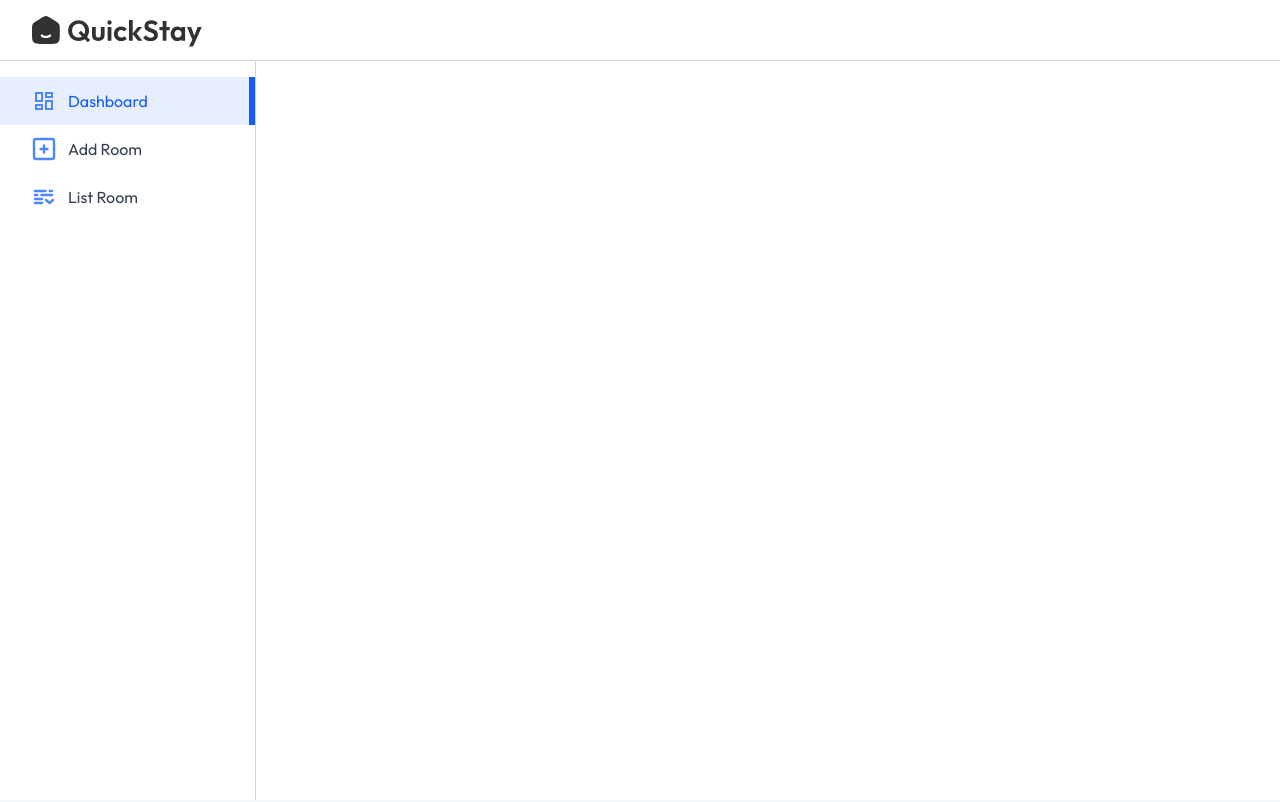
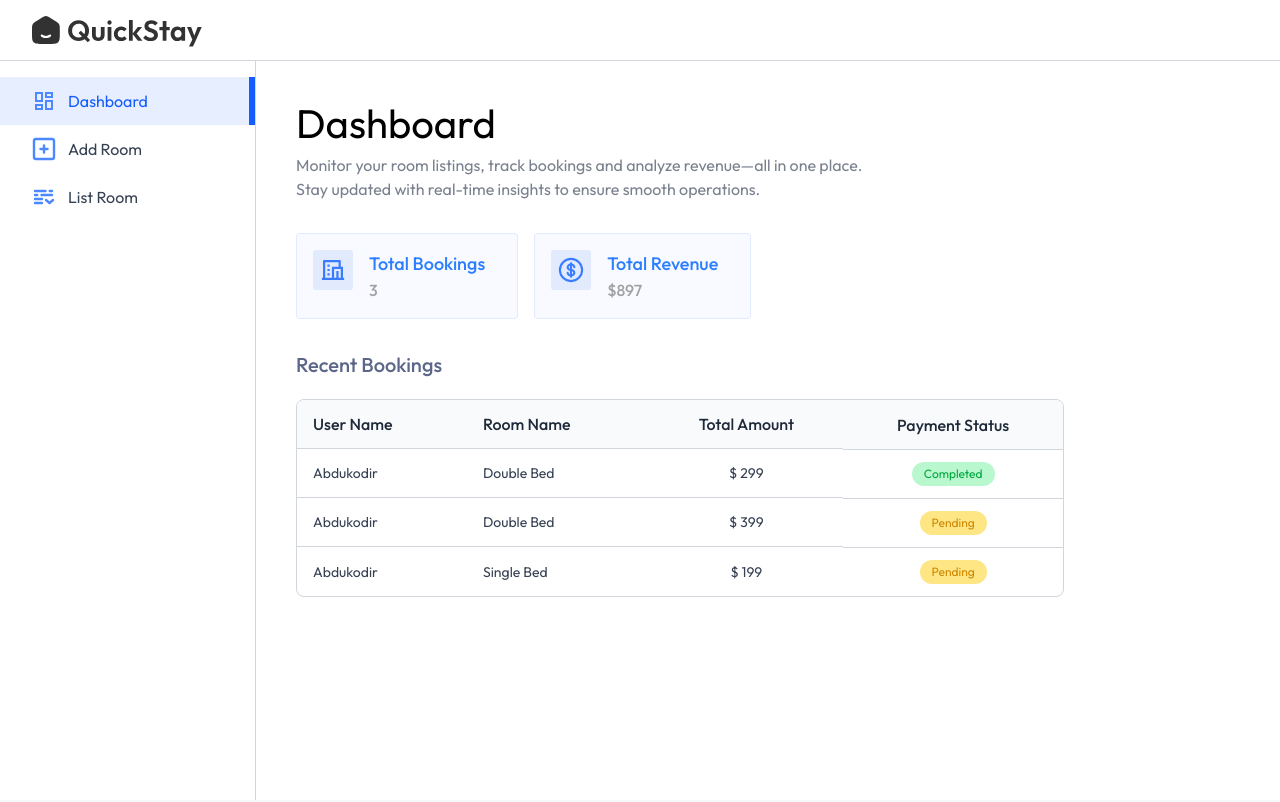
Before and after one commit to abdukodir96/hotel-booking, a React (Vite) app: page /owner in a window 1280 px wide. Shown: the top 802 px of the page. Built offline with nearby package versions, Linux system fonts and the light colour scheme; no server answers; a web font is replaced by a local one.

Commit message:
feat: develop and publish Owner Layout Page

```diff
--- a/src/pages/hotelOwner/Dashboard.jsx
+++ b/src/pages/hotelOwner/Dashboard.jsx
@@ -1,9 +1,99 @@
-import React from "react";
+import React, { useState } from "react";
+import Title from "../../components/Title";
+import { assets, dashboardDummyData } from "../../assets/assets";
 
 const Dashboard = () => {
+  const [dashboardData, setDashboardData] = useState(dashboardDummyData);
+
   return (
     <div>
-      <div></div>
+      <Title
+        align="left"
+        font="outfit"
+        title="Dashboard"
+        subTitle="Monitor your room listings, track bookings and analyze revenue—all in one place. Stay updated with real-time insights to ensure smooth operations."
+      />
+
+      <div className="flex gap-4 my-8">
+        {/* - - - - Total Bookings - - - -  */}
+        <div className="bg-primary/3 border border-primary/10 rounded flex p-4 pr-8">
+          <img
+            src={assets.totalBookingIcon}
+            alt=""
+            className="max-sm:hidden h-10"
+          />
+          <div className="flex flex-col sm:ml-4 font-medium">
+            <p className="text-blue-500 text-lg">Total Bookings</p>
+            <p className="text-neutral-400 text-base">
+              {dashboardData.totalBookings}
+            </p>
+          </div>
+        </div>
+
+        {/* ---- Total Revenue ---- */}
+        <div className="bg-primary/3 border border-primary/10 rounded flex p-4 pr-8">
+          <img
+            src={assets.totalRevenueIcon}
+            alt=""
+            className="max-sm:hidden h-10"
+          />
+          <div className="flex flex-col sm:ml-4 font-medium">
+            <p className="text-blue-500 text-lg">Total Revenue</p>
+            <p className="text-neutral-400 text-base">
+              ${dashboardData.totalRevenue}
+            </p>
+          </div>
+        </div>
+      </div>
+
+      {/* Recent Bookings */}
+      <h2 className="text-xl text-blue-950/70 font-medium mb-5">
+        Recent Bookings
+      </h2>
+
+      <div className="w-full max-w-3xl text-left border border-gray-300 rounded-lg max-h-80 overflow-y-scroll">
+        <table className="w-full">
+          <thead className="bg-gray-50">
+            <tr>
+              <th className="py-3 px-4 text-gray-800 font-medium">User Name</th>
+              <th className="py-3 px-4 text-gray-800 font-medium max-sm:hidden">
+                Room Name
+              </th>
+              <th className="py-3 px-4 text-gray-800 font-medium text-center">
+                Total Amount
+              </th>
+              <th className="py-3 px-4 text-gray-800 font-medium text-center">
+                Payment Status
+              </th>
+            </tr>
+          </thead>
+          <tbody className="text-sm">
+            {dashboardData.bookings.map((item, index) => (
+              <tr key={index}>
+                <td className="py-3 px-4 text-gray-700 border-t border-gray-300">
+                  {item.user.username}
+                </td>
+
+                <td className="py-3 px-4 text-gray-700 border-t border-gray-300 max-sm:hidden">
+                  {item.room.roomType}
+                </td>
+
+                <td className="py-3 px-4 text-gray-700 border-t border-gray-300 text-center">
+                  $ {item.totalPrice}
+                </td>
+
+                <td className="py-3 px-4 border-t border-gray-300 flex">
+                  <button
+                    className={`py-1 px-3 text-xs rounded-full mx-auto ${item.isPaid ? "bg-green-200 text-green-600" : "bg-amber-200 text-yellow-600"}`}
+                  >
+                    {item.isPaid ? "Completed" : "Pending"}
+                  </button>
+                </td>
+              </tr>
+            ))}
+          </tbody>
+        </table>
+      </div>
     </div>
   );
 };
```
